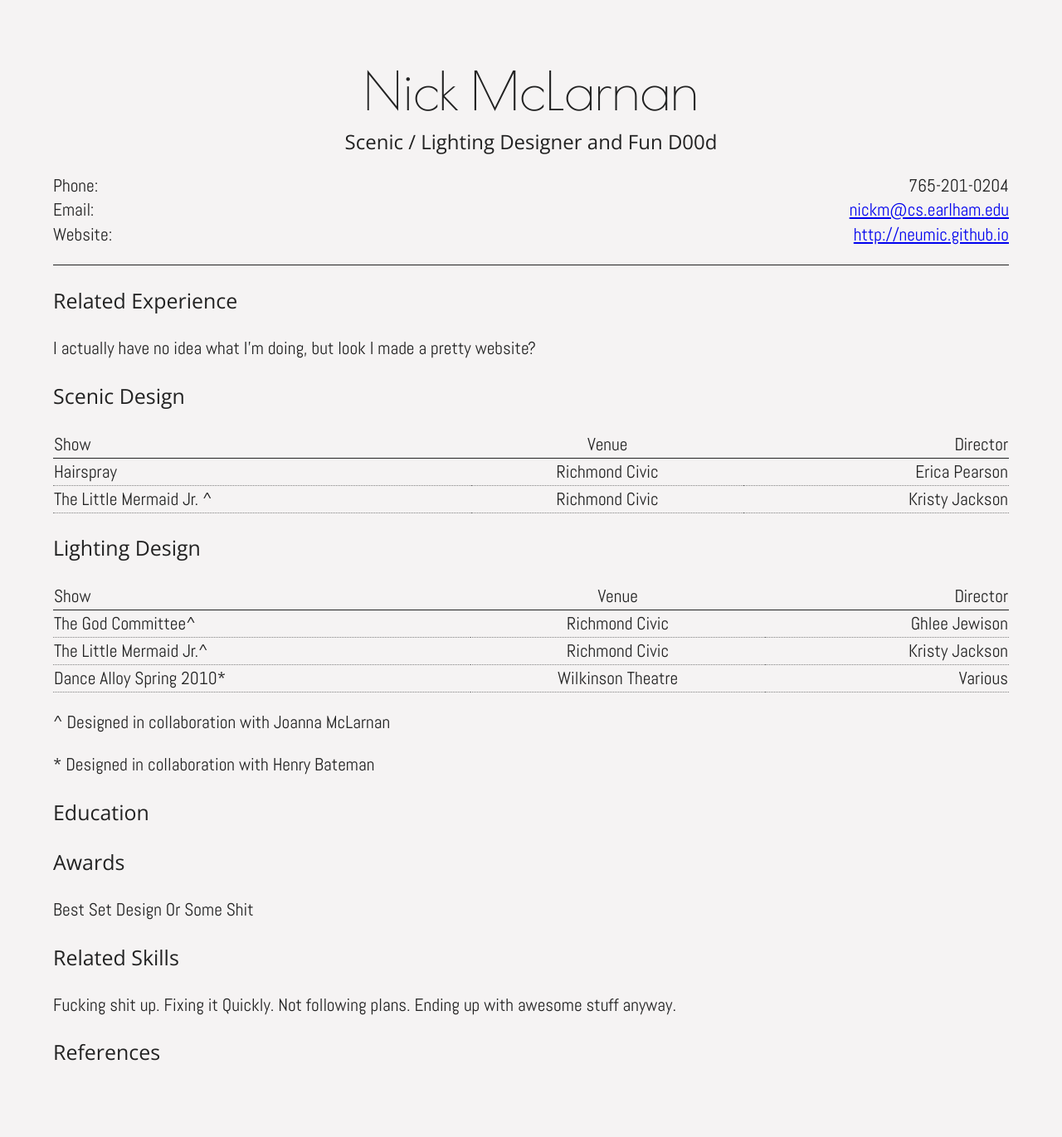
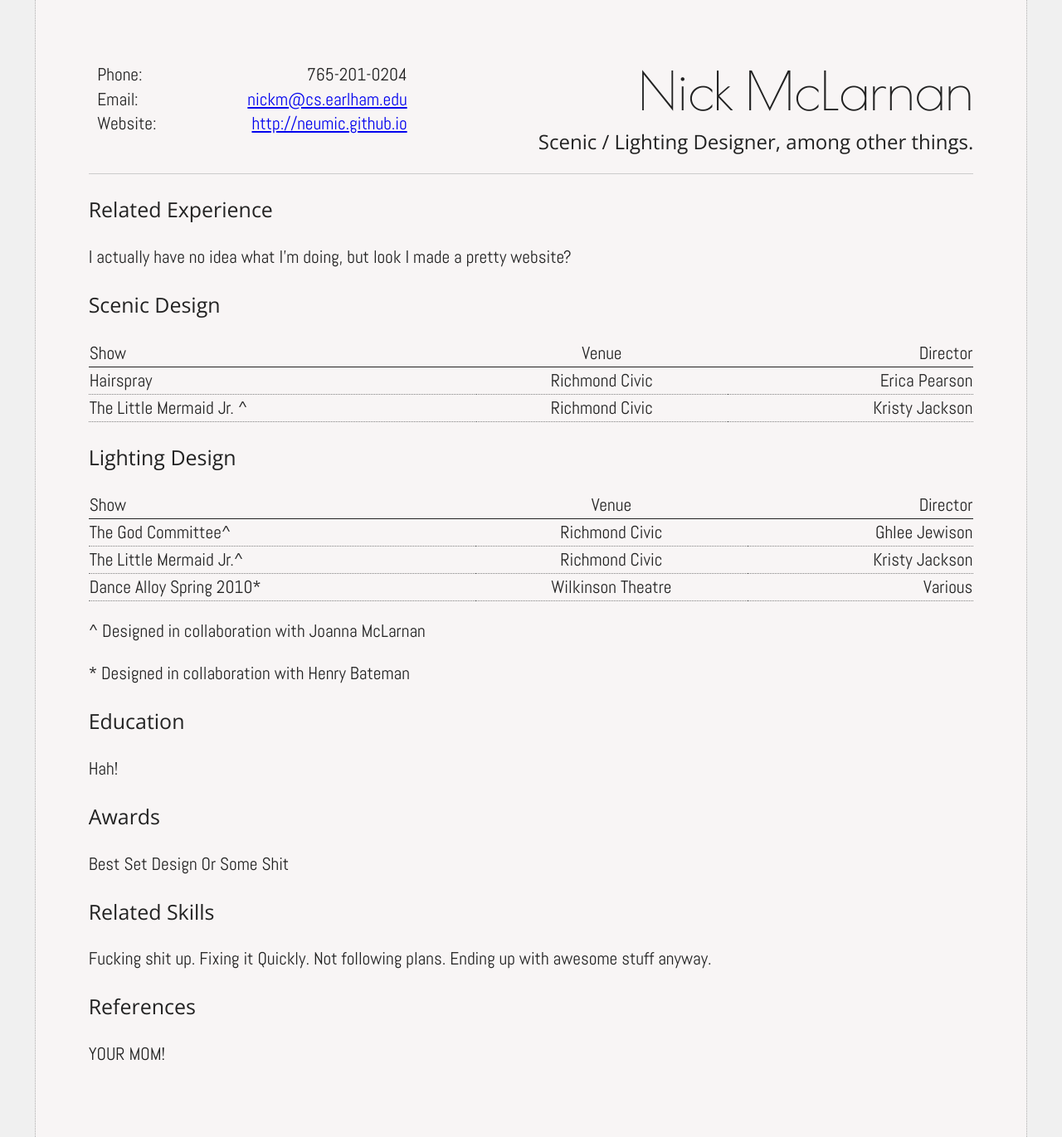
Before and after one commit to neumic/neumic.github.io_source, a Jekyll site: the page built from resume.html, in a window 1280 px wide. Shown: the whole page at 83% size. Built offline with Jekyll 4.4.1, drawn with Linux system fonts in a browser that asks for light colours; some web fonts are replaced; before the commit the page ends 1350 px from its top, so only the background shows below that.

Commit message:
getting stuff more or less sorted out. still playing around with layout.

```diff
--- a/css/main.css
+++ b/css/main.css
@@ -74,13 +74,13 @@ h2{
 }
 
 h3{
+   clear: both;
    font-family: 'Open Sans', sans-serif;
    font-weight: 400;
 }
 
 body{
-   margin: 5%;
-   background: #F5F3F3;
+   background: #F0F0F0;
    font-size: 16pt;
    font-weight: 400;
    font-family: 'Abel', sans-serif;
@@ -93,13 +93,29 @@ header{
    border-bottom: 1px solid;
 }
 
+hr{
+   width: 100%;
+   clear: both;
+}
+
+#container {
+   background: #F8F5F5;
+   max-width: 50em;
+   padding: 5%;
+   margin-left: auto;
+   margin-right: auto;
+   border-left: 1px dotted #AAA;
+   border-right: 1px dotted #AAA;
+}
+
 #contact {
    width: 100%;
 }
 
 #contact dt{
-   margin: 0;
+   kargin: 0;
    float: left;
+   clear: left;
 }
 
 #contact dd{
@@ -111,19 +127,19 @@ header{
    width: 100%;
 }
 
-table{
+.credits table{
    border-collapse: collapse;
 }
 
-th{
+.credits th{
    font-weight: 400;
 }
 
-thead{
+.credits thead{
    border-bottom: 1px solid;
 }
 
-tr{
+.credits tr{
    border-bottom: 1px dotted gray;
 }
 
@@ -131,7 +147,27 @@ tr{
    Media Queries
    ========================================================================== */
 
-@media only screen and (min-width: 35em) {
+@media only screen and (min-width: 55em) {
+   header {
+      text-align: right;
+      width: 60%;
+      float: right;
+      border: none;
+      clear: right;
+   }
+
+   h1{
+   }
+
+   h2{
+   }
+
+   #contact{
+      margin: 0;
+      width: 35%;
+      padding: 1%;
+   }
+
 
 }
 
--- a/resume.html
+++ b/resume.html
@@ -2,9 +2,11 @@
 title: Nick McLarnan's Resume
 layout: default
 ---
+<div id="container">
    <header>
       <h1 id="name">Nick McLarnan</h1>
-   <h2 id="job-desc">Scenic / Lighting Designer and Fun D00d</h2>
+      <h2 id="job-desc">Scenic / Lighting Designer, among other things.</h2>
+   </header>
    <dl id="contact">
      <dt>Phone:</dt>
      <dd>765-201-0204</dd>
@@ -13,7 +15,8 @@ layout: default
      <dt>Website:</dt>
      <dd><a href="http://neumic.github.io">http://neumic.github.io</a></dd>
    </dl>
-</header>
+
+   <hr id="foobar">
 
    <section id="related-experience">
       <h3>Related Experience</h3>
@@ -81,12 +84,23 @@ layout: default
    <p class="note">^ Designed in collaboration with Joanna McLarnan</p>
    <p class="note">* Designed in collaboration with Henry Bateman</p>
 
-<h3 id="education">Education</h3>
+   <section id="education">
+      <h3>Education</h3>
+      <p>Hah!</p>
+   </section>
 
+   <section id="awards">
       <h3 id="awards">Awards</h3>
       <p>Best Set Design Or Some Shit</p>
+   </section>
 
+   <section id="skills">
       <h3 id="related-skills">Related Skills</h3>
       <p>Fucking shit up.  Fixing it Quickly. Not following plans. Ending up with awesome stuff anyway.</p>
+   </section>
 
-<h3 id="references">References</h3>
+   <section id="references">
+      <h3 >References</h3>
+      <p>YOUR MOM!</p>
+   </section>
+</div> <!--container-->
```
Also changed, not shown: css/resume.css (+4 -4 lines). Lines whose indentation alone changed are shown as unchanged.
